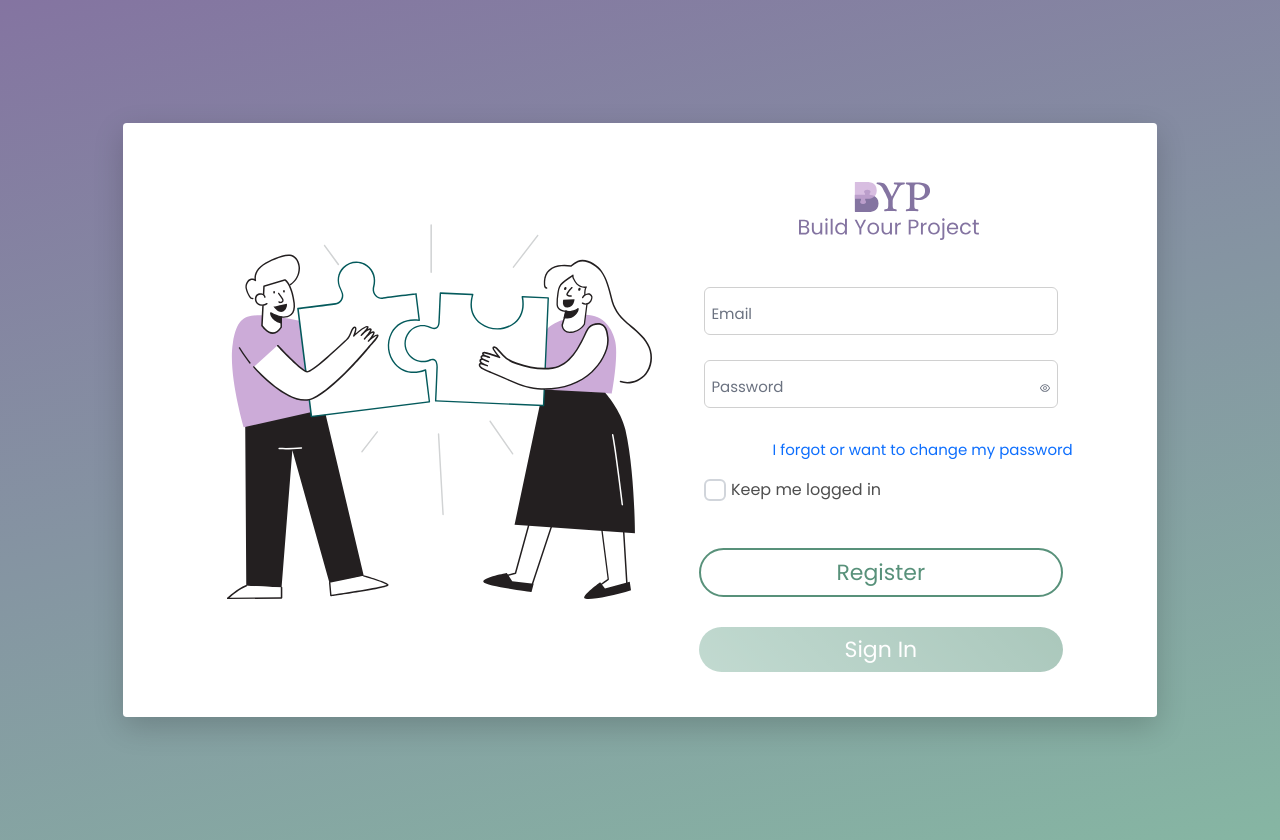
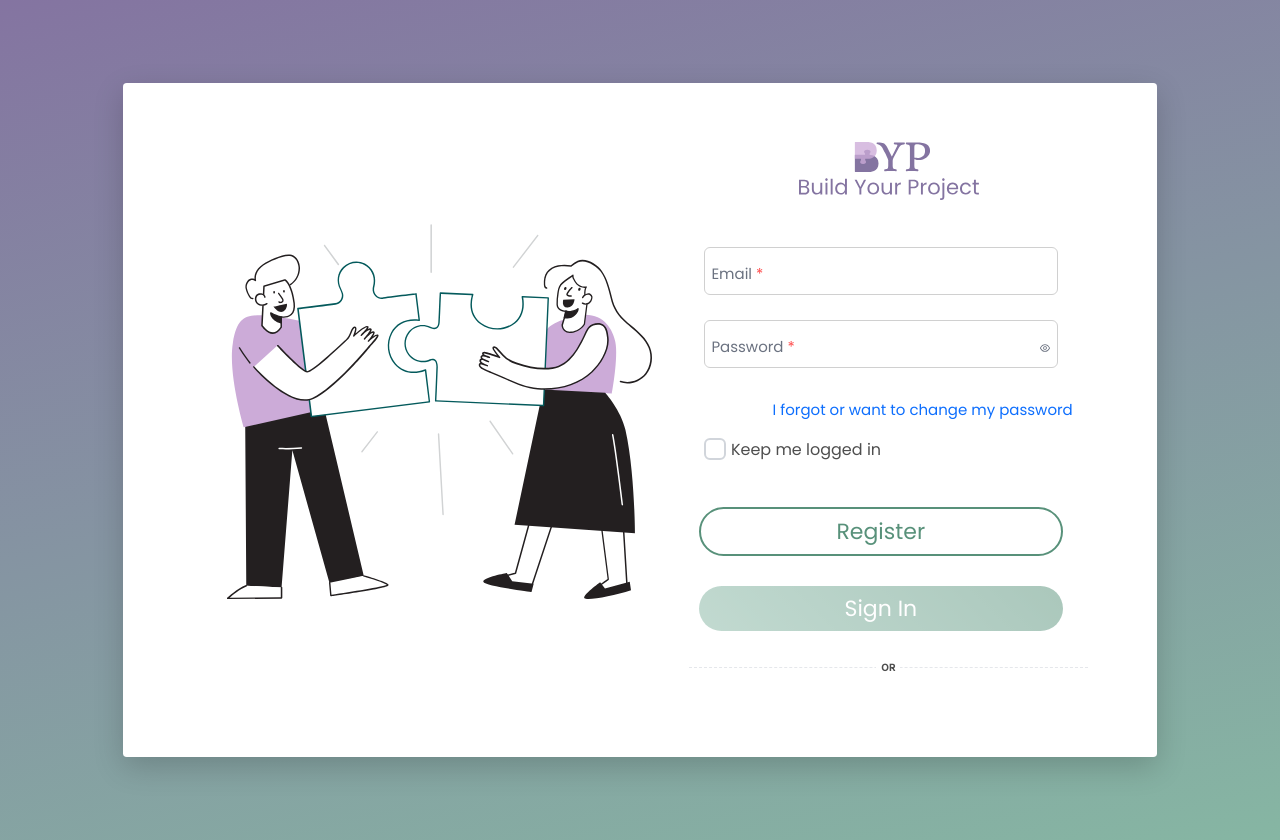
Before and after one commit to GreenBerries-BYP/BuildYourProject-front, a React (Vite) app in the folder frontend/: page /login in a window 1280 px wide. Built offline with nearby package versions, Linux system fonts and the light colour scheme.

Commit message:
feat - oauth

```diff
--- a/frontend/package.json
+++ b/frontend/package.json
@@ -14,6 +14,7 @@
     "@emotion/styled": "^11.14.0",
     "@hookform/resolvers": "^5.1.1",
     "@mui/material": "^7.1.0",
+    "@react-oauth/google": "^0.12.2",
     "apexcharts": "^4.7.0",
     "axios": "^1.9.0",
     "bootstrap": "^5.3.6",
--- a/frontend/src/main.jsx
+++ b/frontend/src/main.jsx
@@ -6,12 +6,18 @@ import 'bootstrap/dist/css/bootstrap.min.css';
 import 'bootstrap/dist/js/bootstrap.bundle.min.js';
 import './styles/Main.css';
 
+import { GoogleOAuthProvider } from '@react-oauth/google';
+
 import React from 'react';
 import ReactDOM from 'react-dom/client';
 import App from './App';
 
 ReactDOM.createRoot(document.getElementById('root')).render(
-  <App />
+  <React.StrictMode>
+    <GoogleOAuthProvider clientId="181712946739-63usfa0716knos09q828lf14n9o242v4.apps.googleusercontent.com">
+      <App />
+    </GoogleOAuthProvider>
+  </React.StrictMode>
 );
 
 // Main.jsx é o ponto de entrada da aplicação React. Ele importa o React e o ReactDOM, além do componente App.
--- a/frontend/src/pages/Login.jsx
+++ b/frontend/src/pages/Login.jsx
@@ -7,6 +7,7 @@ import { Checkbox } from "primereact/checkbox";
 import { Divider } from "primereact/divider";
 import { FloatLabel } from "primereact/floatlabel";
 import { useTranslation } from "react-i18next";
+import { GoogleLogin } from "@react-oauth/google";
 
 import api from "../api/api";
 import { saveToken } from "../auth/auth";
@@ -22,7 +23,7 @@ const Login = () => {
     handleSubmit,
     formState: { errors, isValid },
   } = useForm({
-    mode: "onChange",
+    mode: "onTouched",
     defaultValues: {
       email: "",
       senha: "",
@@ -43,6 +44,19 @@ const Login = () => {
       console.error("Erro ao logar:", err);
     } finally {
       setLoading(false);
+    }
+  };
+
+  const onGoogleSuccess = async (response) => {
+    const token = response.credential;
+    try {
+      const res = await api.post("/auth/google/", {
+        access_token: token,
+      });
+      saveToken(res.data.access);
+      navigate("/home");
+    } catch (err) {
+      console.error("Erro ao autenticar com Google:", err);
     }
   };
 
@@ -83,7 +97,7 @@ const Login = () => {
                         ),
                         pattern: {
                           value: /^[^\s@]+@[^\s@]+\.[^\s@]+$/,
-                          message: t("login.emailInvalid", "Email inválido"),
+                          message: t("login.emailInvalid"),
                         },
                       }}
                       render={({ field }) => (
@@ -98,6 +112,7 @@ const Login = () => {
                     />
                     <label htmlFor="email">
                       {t("login.emailLabel", "Email")}
+                      <span className="required-asterisk">*</span>
                     </label>
                   </FloatLabel>
                   {errors.email && (
@@ -132,7 +147,8 @@ const Login = () => {
                       )}
                     />
                     <label htmlFor="senha">
-                      {t("login.passwordLabel", "Senha")}
+                      {t("login.passwordLabel")}
+                      <span className="required-asterisk">*</span>
                     </label>
                   </FloatLabel>
                   {errors.senha && (
@@ -200,6 +216,16 @@ const Login = () => {
                 </button>
               </div>
             </form>
+
+            <Divider align="center" type="dashed">
+              <b>{t("login.or")}</b>
+            </Divider>
+
+            <div className="d-flex justify-content-center">
+              <GoogleLogin
+                onSuccess={onGoogleSuccess}
+              />
+            </div>
           </div>
         </div>
       </div>
--- a/frontend/src/translate/languages/en.js
+++ b/frontend/src/translate/languages/en.js
@@ -94,6 +94,7 @@ const en = {
     especialCaracter: "At least one special character",
     number: "At least one number",
     suggestions: "Suggestions for a strong password:",
+    or: "OR",
   },
   register: {
     fullNameLabel: "Full name:",
--- a/frontend/src/translate/languages/pt.js
+++ b/frontend/src/translate/languages/pt.js
@@ -94,6 +94,7 @@ const pt = {
     especialCaracter: "Pelo menos um caractere especial",
     number: "Pelo menos um número",
     suggestions: "Sugestões para uma senha forte:",
+    or: "OU",
   },
   register: {
     fullNameLabel: "Nome completo:",
```
Also changed, not shown: 1 other file (tests, documents, lock files or other folders).
